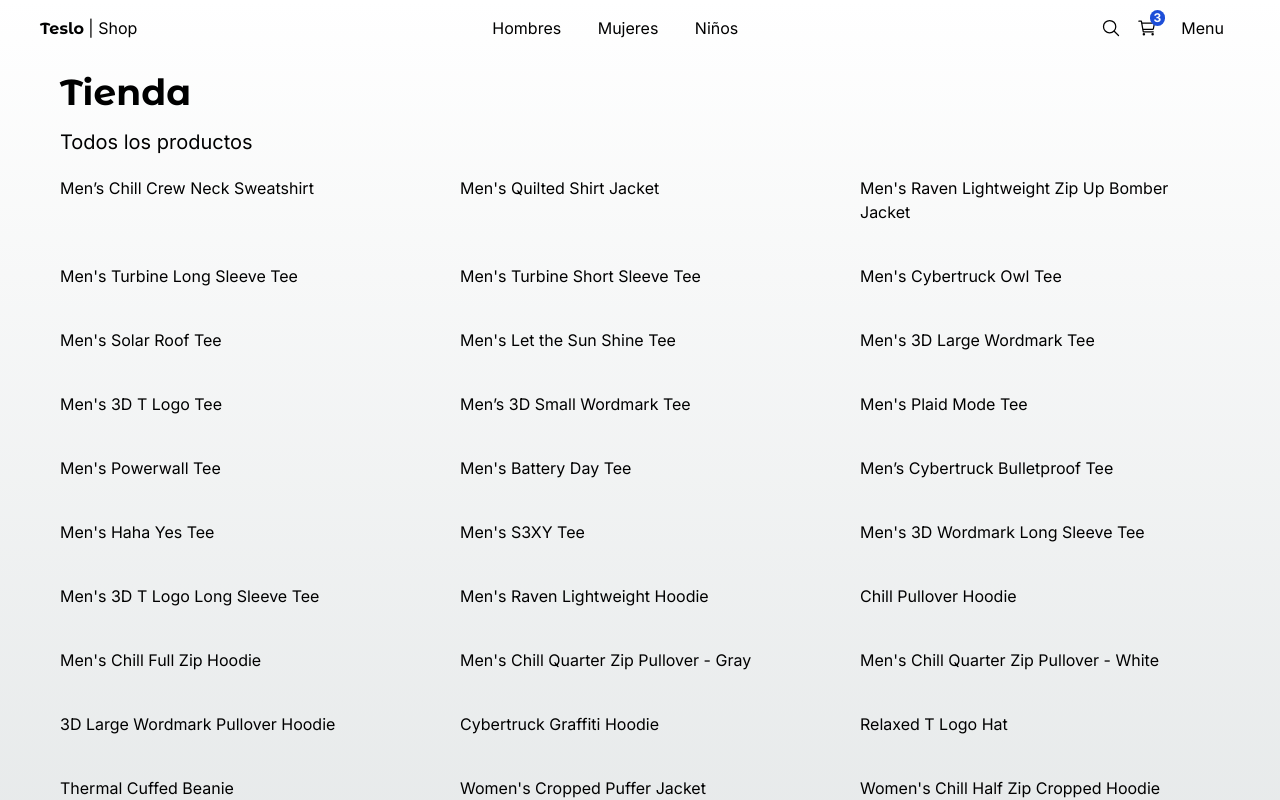
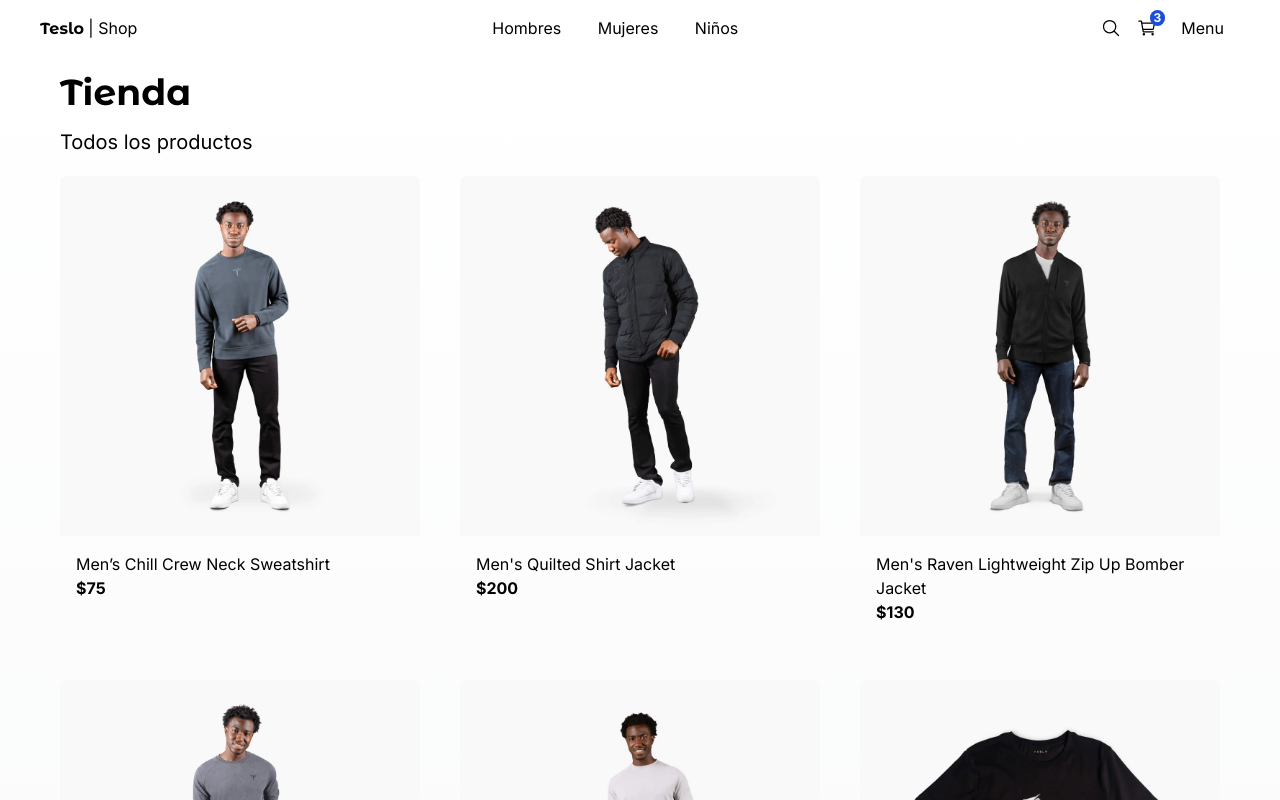
Before and after one commit to Gmsus4/teslo-shop, a Next.js app: page / in a window 1280 px wide. Shown: the top 800 px of the page. Built offline with nearby package versions, Linux system fonts and the light colour scheme.

Commit message:
Tarjeta de producto

```diff
--- a/src/components/index.ts
+++ b/src/components/index.ts
@@ -2,3 +2,4 @@
 export * from './ui/not-found/PageNotFound'
 export * from './ui/title/Title'
 export * from './products/produtc-grid/ProductGrid'
+export * from './products/produtc-grid/ProductGridItem'
--- a/src/components/products/produtc-grid/ProductGrid.tsx
+++ b/src/components/products/produtc-grid/ProductGrid.tsx
@@ -1,4 +1,5 @@
 import { Product } from "@/interfaces"
+import { ProductGridItem } from "./ProductGridItem";
 
 interface Props {
     products: Product[];
@@ -8,7 +9,10 @@
     <div className="grid grid-cols-2 sm:grid-cols-3 gap-10 mb-10">
         {
             products.map( product => (
-                <span key={product.slug}>{product.title}</span>
+                <ProductGridItem
+                    key={product.slug}
+                    product={ product }
+                  />
             ))
         }
     </div>
--- /dev/null
+++ b/src/components/products/produtc-grid/ProductGridItem.tsx
@@ -0,0 +1,31 @@
+import { Product } from "@/interfaces"
+import Image from "next/image";
+import Link from "next/link";
+
+interface Props{
+    product: Product;
+}
+
+export const ProductGridItem = ({ product }: Props) => {
+  return (
+    <div className="rounded-md overflow-hidden fade-in">
+        <Link href={`/product/${ product.slug }`} >
+            <Image
+                src={`/products/${ product.images[0] }`}
+                alt={ product.title}
+                className="w-full object-cover" //Se quede dentro de la imagen y se expanda en el espacio que tiene disponible
+                width={ 500 }
+                height={ 500 }
+            />
+        </Link>
+
+        <div className="p-4 flex flex-col">
+            <Link className="hover:text-blue-600"
+                href={`/product/${ product.slug }`} >
+                { product.title }
+            </Link>
+            <span className="font-bold">${ product.price }</span>
+        </div>
+    </div>
+  )
+}
```
